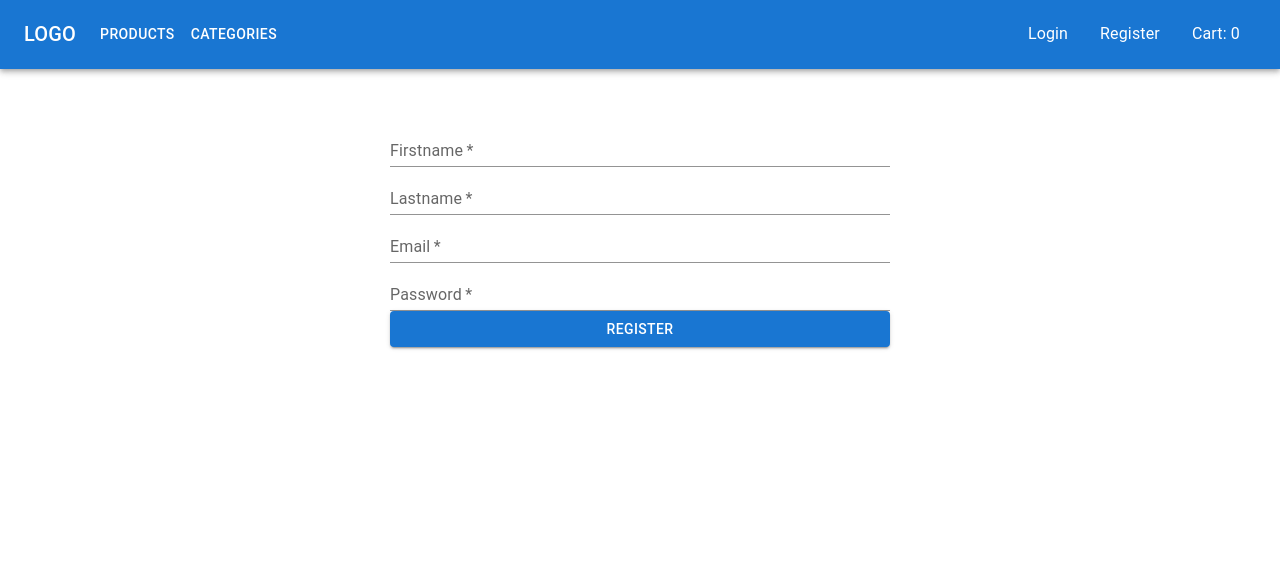
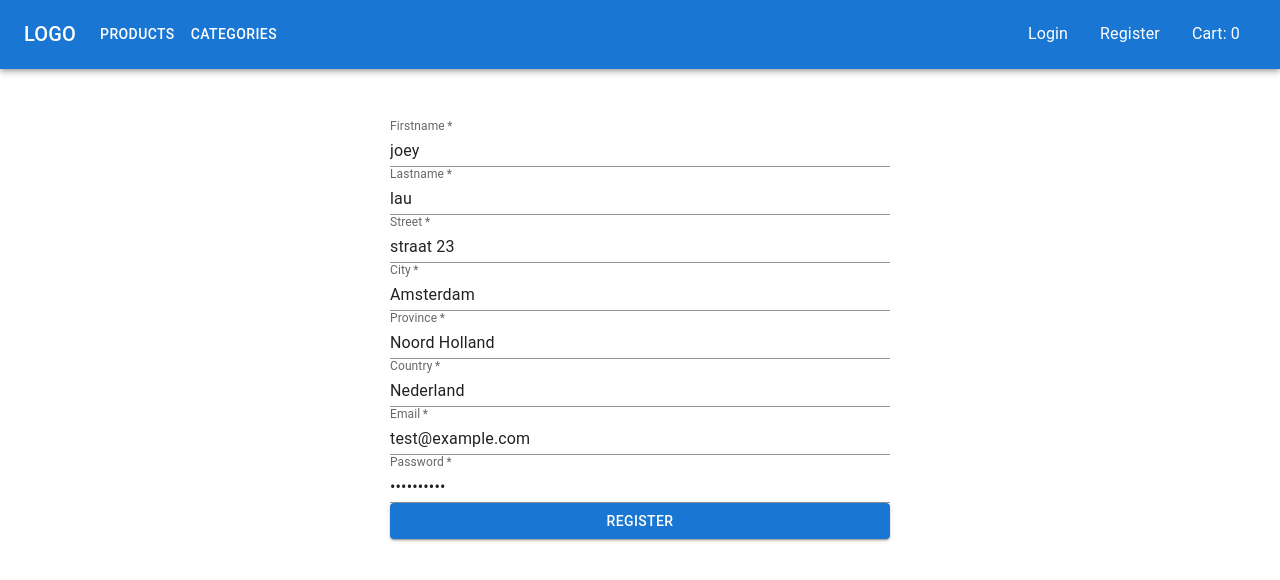
Before and after one commit to chineseouchie/fontys-s6-ec-fr-customer, a React (Create React App) app: page /register in a window 1280 px wide. Shown: the top 580 px of the page. Built offline with nearby package versions, Linux system fonts and the light colour scheme.

Commit message:
Added user information in register

```diff
--- a/src/components/Login.js
+++ b/src/components/Login.js
@@ -38,8 +38,6 @@ export default function Login() {
 					autoHideDuration: 2500,
 				});
 				login(result.data.jwt)
-				console.log(result)
-				console.log(result.data.jwt)
 				navigate("/")
 			} else {
 				enqueueSnackbar(`${result.message}`, {
@@ -61,8 +59,8 @@ export default function Login() {
 			<form onSubmit={handleSubmit} className="register-form">
 				<FormControl>
 					<FormGroup >
-						<TextField label="Email" type="email" name="email" variant="standard" required value="test@example.com"/>
-						<TextField label="Password" type="password" name="password" variant="standard" required value="Testtest1!"/>
+						<TextField label="Email" type="email" name="email" variant="standard" required defaultValue="test@example.com"/>
+						<TextField label="Password" type="password" name="password" variant="standard" required defaultValue="Testtest1!"/>
 					</FormGroup>
 
 					<Button variant="contained" type="submit">
--- a/src/components/Register.js
+++ b/src/components/Register.js
@@ -9,11 +9,16 @@ export default function Register() {
 
 	const handleSubmit = async (e) => {
 		e.preventDefault()
+		const form = e.target;
 
-		const email = e.target.email.value
-		const password = e.target.password.value
-		const firstname = e.target.firstname.value
-		const lastname = e.target.lastname.value
+		const email = form.email.value
+		const password = form.password.value
+		const firstname = form.firstname.value
+		const lastname = form.lastname.value
+		const street = form.street.value
+		const city = form.city.value
+		const province = form.province.value
+		const country = form.country.value
 
 		if (!email || !password) {
 			enqueueSnackbar(`Not all form inputs have been filled in`, {
@@ -28,7 +33,7 @@ export default function Register() {
 			headers: {
 				"Content-Type": "application/json"
 			},
-			body: JSON.stringify({email, password, firstname, lastname})
+			body: JSON.stringify({email, password, firstname, lastname, street, city, province, country})
 		})
 
 		const result = await res.json()
@@ -53,13 +58,17 @@ export default function Register() {
 			<form onSubmit={handleSubmit} className="register-form">
 				<FormControl>
 					<FormGroup >
-						<TextField label="Firstname" type="text" name="firstname" variant="standard" required/>
-						<TextField label="Lastname" type="text" name="lastname" variant="standard" required/>
+						<TextField label="Firstname" type="text" name="firstname" variant="standard" required defaultValue="joey"/>
+						<TextField label="Lastname" type="text" name="lastname" variant="standard" required defaultValue="lau"/>
+						<TextField label="Street" type="text" name="street" variant="standard" required defaultValue="straat 23"/>
+						<TextField label="City" type="text" name="city" variant="standard" required defaultValue="Amsterdam"/>
+						<TextField label="Province" type="text" name="province" variant="standard" required defaultValue="Noord Holland" />
+						<TextField label="Country" type="text" name="country" variant="standard" required defaultValue="Nederland"/>
 					</FormGroup>
 
 					<FormGroup >
-						<TextField label="Email" type="email" name="email" variant="standard" required/>
-						<TextField label="Password" type="password" name="password" variant="standard" required/>
+						<TextField label="Email" type="email" name="email" variant="standard" required defaultValue="test@example.com" />
+						<TextField label="Password" type="password" name="password" variant="standard" required defaultValue="Testtest1!" />
 					</FormGroup>
 
 					<Button variant="contained" type="submit">
```
